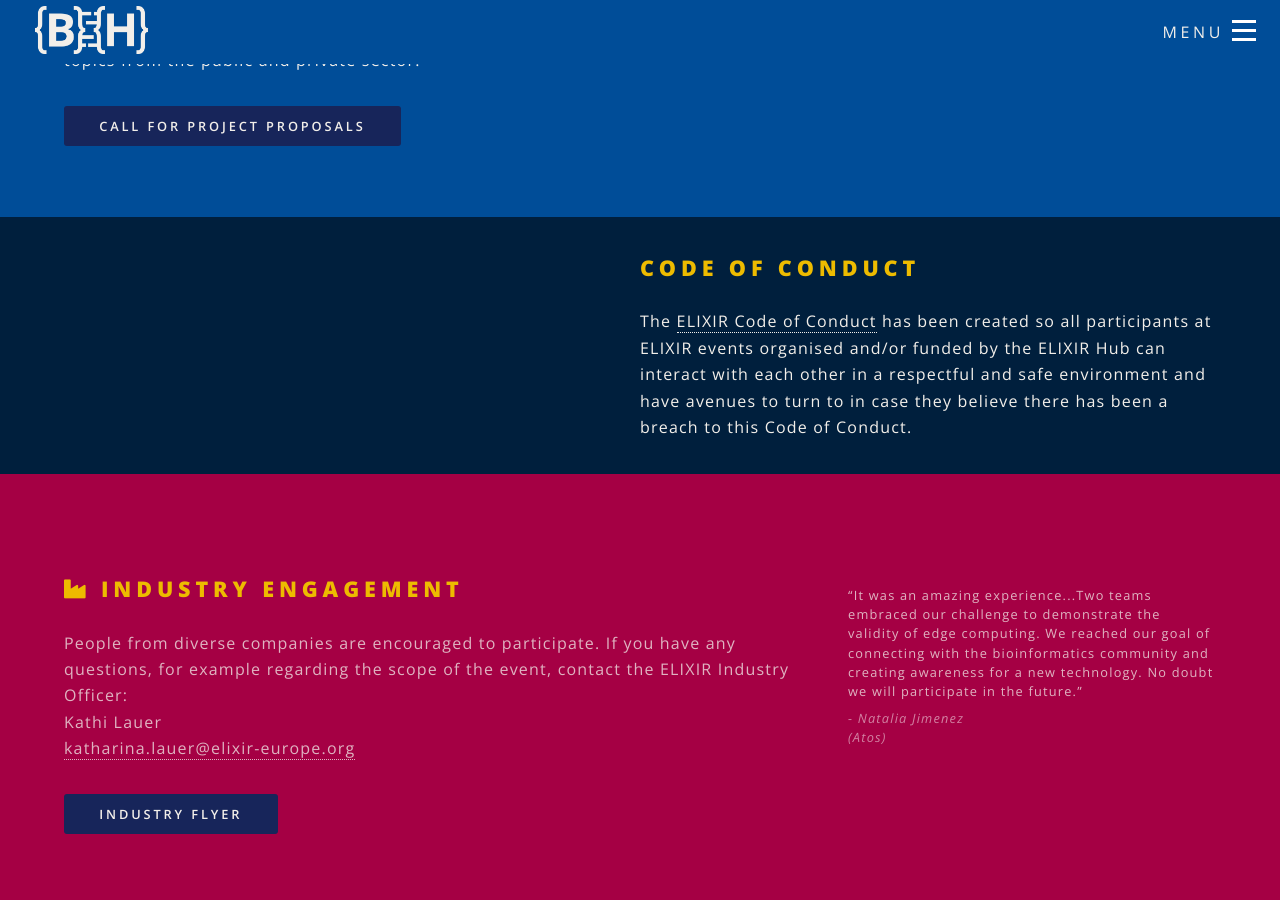
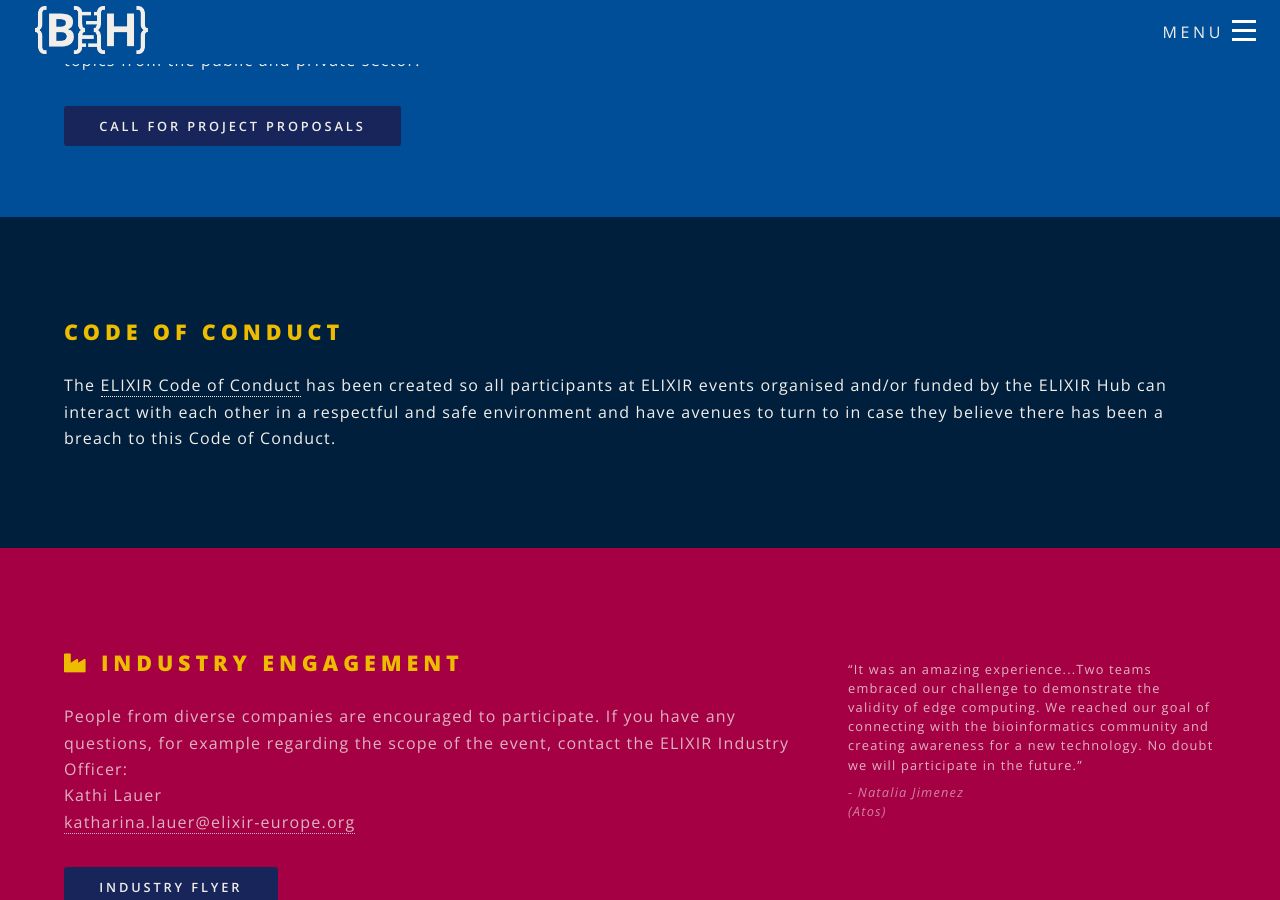
Before and after one commit to elixir-europe/biohackathon-europe-2021, a Jekyll site: the page built from index.html, in a window 1280 px wide and 900 px high, scrolled down 4579 px. Built offline with Jekyll 4.4.1, drawn with Linux system fonts in a browser that asks for light colours; nearby versions of some CDN libraries.

Commit message:
Updating the CoC

```diff
--- a/index.html
+++ b/index.html
@@ -158,12 +158,11 @@
 <a href="{{ site.baseurl }}/projects.html" class="button special">Call for project proposals</a>
 	</div>
 	</section>
-<section id="landing-benefit" class="spotlight">
-		<div class="content">
+<section class="wrapper spotlight">
+		<div class="inner">
 			<h2>Code of Conduct</h2>
 			<p>The <a href="https://elixir-europe.org/events/code-of-conduct">ELIXIR Code of Conduct</a> has been created so all participants at ELIXIR events organised and/or funded by the ELIXIR Hub can interact with each other in a respectful and safe environment and have avenues to turn to in case they believe there has been a breach to this Code of Conduct.</p>
 		</div>
-	</section>
 </section>
 	<!-- Three -->
 	<section id="landing-industry" class="wrapper style3">
```
